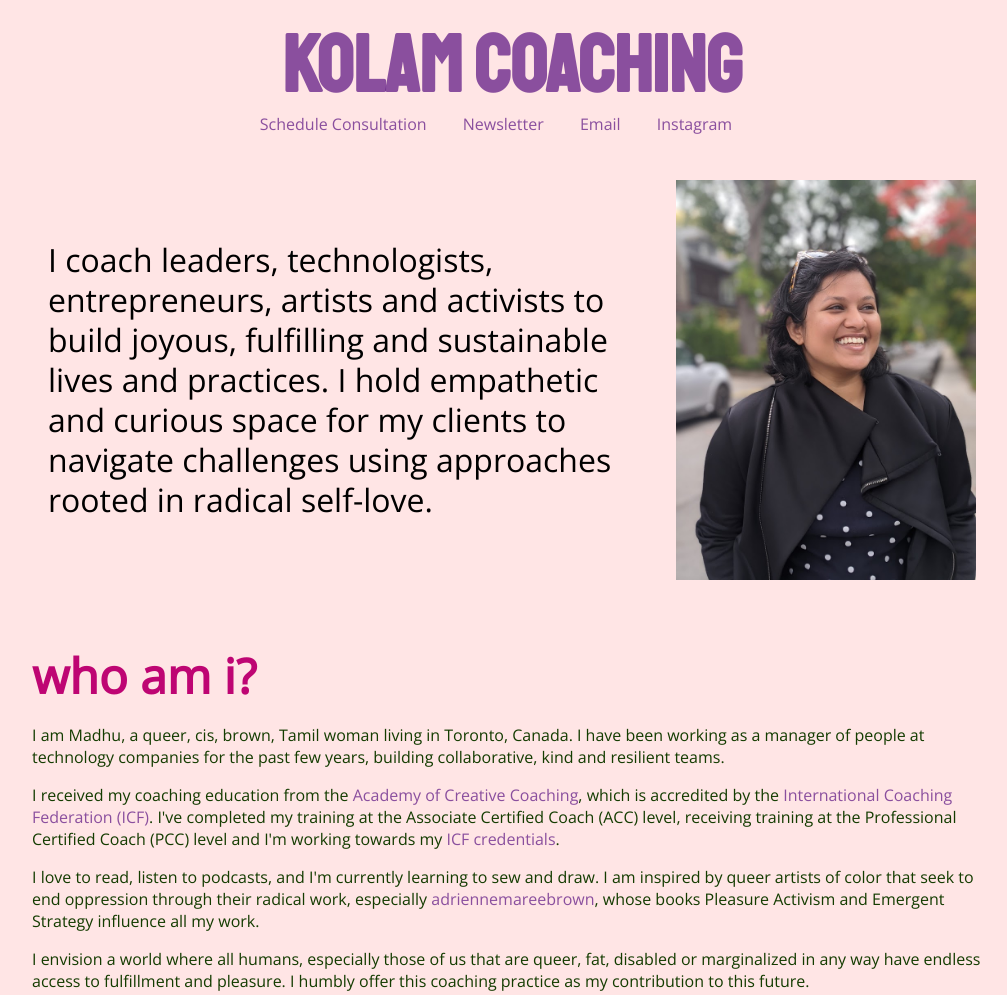
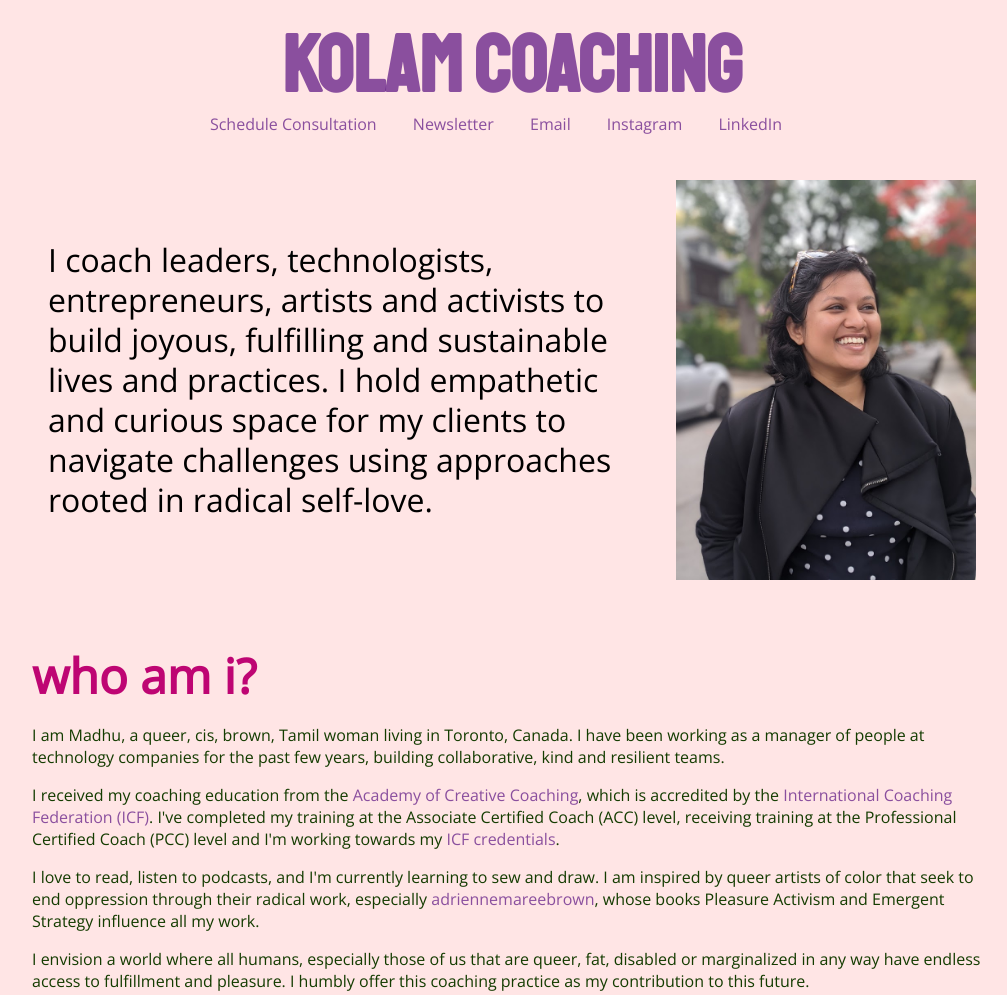
Before and after one commit to madhuvishy/kolam-coaching-site, a plain HTML site: page index.html in a window 1280 px wide. Shown: the top 995 px of the page, without its empty margins (128-1135 px from the left). Drawn offline with nearby package versions, Linux system fonts and the light colour scheme; a script that the page names is missing.

Commit message:
Add linkedin link

```diff
--- a/index.html
+++ b/index.html
@@ -26,6 +26,7 @@
             <li><a href="https://kindinquiries.substack.com/">Newsletter</a></li>
             <li><a href="mailto:hello@kolamcoaching.com">Email</a></li>
             <li><a href="https://www.instagram.com/madhuvishy/">Instagram</a></li>
+            <li><a href="https://www.linkedin.com/in/madhuvishy/">LinkedIn</a></li>
 
           </ul>
         </nav>
```
